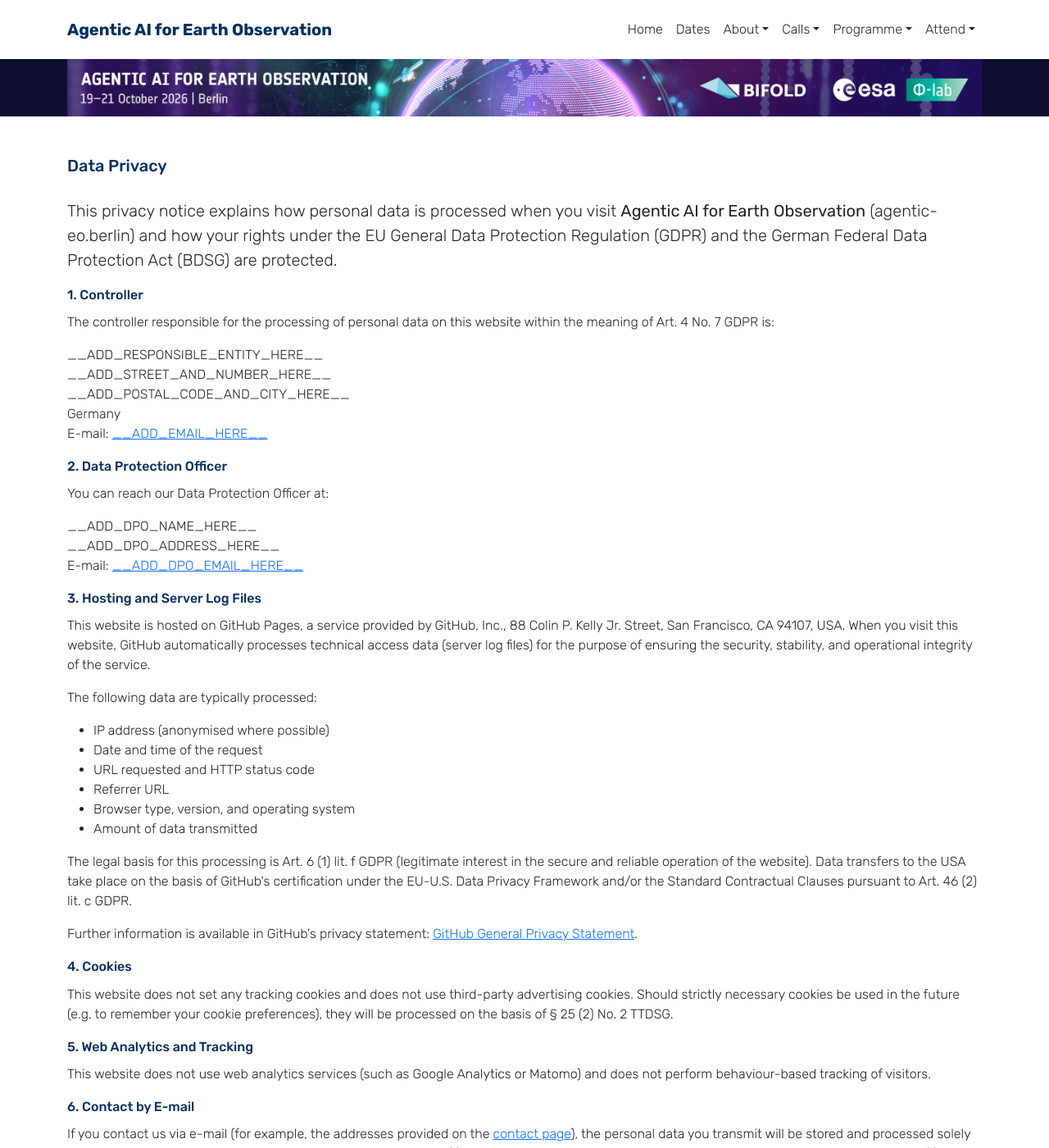
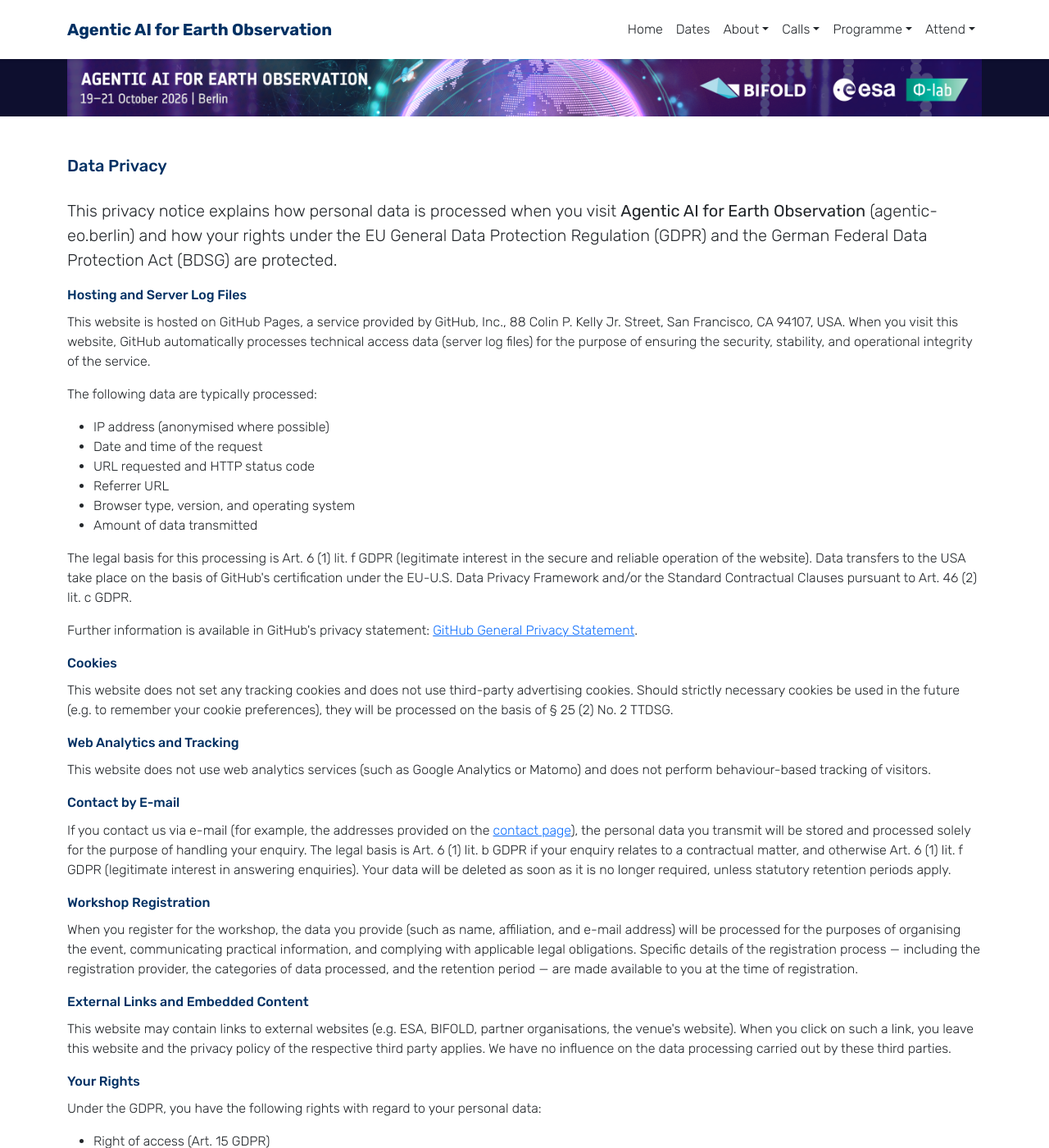
Before and after one commit to rsim-tu-berlin/agentic-eo.berlin, a Jekyll site: the page built from legal/privacy.md, in a window 1280 px wide and 1400 px high. Shown: the whole window at 82% size. Built offline with Jekyll 4.4.1, drawn with Linux system fonts in a browser that asks for light colours; some of the changed text lies outside the part shown.

Commit message:
feat: update data privacy page

```diff
--- a/legal/privacy.md
+++ b/legal/privacy.md
@@ -12,34 +12,7 @@ title: Data Privacy
   Data Protection Act (BDSG) are protected.
 </p>
 
-<h3 class="section-heading mb-2">1. Controller</h3>
-
-<p>
-  The controller responsible for the processing of personal data on this website within the
-  meaning of Art. 4 No. 7 GDPR is:
-</p>
-
-<address class="mt-0">
-  __ADD_RESPONSIBLE_ENTITY_HERE__<br>
-  __ADD_STREET_AND_NUMBER_HERE__<br>
-  __ADD_POSTAL_CODE_AND_CITY_HERE__<br>
-  Germany<br>
-  E-mail: <a href="mailto:__ADD_EMAIL_HERE__">__ADD_EMAIL_HERE__</a>
-</address>
-
-<h3 class="section-heading mb-2">2. Data Protection Officer</h3>
-
-<p>
-  You can reach our Data Protection Officer at:
-</p>
-
-<address class="mt-0">
-  __ADD_DPO_NAME_HERE__<br>
-  __ADD_DPO_ADDRESS_HERE__<br>
-  E-mail: <a href="mailto:__ADD_DPO_EMAIL_HERE__">__ADD_DPO_EMAIL_HERE__</a>
-</address>
-
-<h3 class="section-heading mb-2">3. Hosting and Server Log Files</h3>
+<h3 class="section-heading mb-2">Hosting and Server Log Files</h3>
 
 <p>
   This website is hosted on GitHub Pages, a service provided by GitHub, Inc., 88 Colin P.
@@ -71,7 +44,7 @@ title: Data Privacy
   <a href="https://docs.github.com/en/site-policy/privacy-policies/github-general-privacy-statement" target="_blank" rel="noopener noreferrer">GitHub General Privacy Statement</a>.
 </p>
 
-<h3 class="section-heading mb-2">4. Cookies</h3>
+<h3 class="section-heading mb-2">Cookies</h3>
 
 <p>
   This website does not set any tracking cookies and does not use third-party advertising
@@ -79,14 +52,14 @@ title: Data Privacy
   cookie preferences), they will be processed on the basis of § 25 (2) No. 2 TTDSG.
 </p>
 
-<h3 class="section-heading mb-2">5. Web Analytics and Tracking</h3>
+<h3 class="section-heading mb-2">Web Analytics and Tracking</h3>
 
 <p>
   This website does not use web analytics services (such as Google Analytics or Matomo) and
   does not perform behaviour-based tracking of visitors.
 </p>
 
-<h3 class="section-heading mb-2">6. Contact by E-mail</h3>
+<h3 class="section-heading mb-2">Contact by E-mail</h3>
 
 <p>
   If you contact us via e-mail (for example, the addresses provided on the
@@ -98,7 +71,7 @@ title: Data Privacy
   apply.
 </p>
 
-<h3 class="section-heading mb-2">7. Workshop Registration</h3>
+<h3 class="section-heading mb-2">Workshop Registration</h3>
 
 <p>
   When you register for the workshop, the data you provide (such as name, affiliation, and
@@ -109,7 +82,7 @@ title: Data Privacy
   registration.
 </p>
 
-<h3 class="section-heading mb-2">8. External Links and Embedded Content</h3>
+<h3 class="section-heading mb-2">External Links and Embedded Content</h3>
 
 <p>
   This website may contain links to external websites (e.g. ESA, BIFOLD, partner
@@ -118,7 +91,7 @@ title: Data Privacy
   data processing carried out by these third parties.
 </p>
 
-<h3 class="section-heading mb-2">9. Your Rights</h3>
+<h3 class="section-heading mb-2">Your Rights</h3>
 
 <p>Under the GDPR, you have the following rights with regard to your personal data:</p>
 
@@ -139,7 +112,7 @@ title: Data Privacy
   work, or place of the alleged infringement.
 </p>
 
-<h3 class="section-heading mb-2">10. Changes to This Privacy Notice</h3>
+<h3 class="section-heading mb-2">Changes to This Privacy Notice</h3>
 
 <p>
   We may update this privacy notice from time to time to reflect changes in our practices or
@@ -148,5 +121,5 @@ title: Data Privacy
 </p>
 
 <p class="text-body-secondary small">
-  Last updated: __ADD_LAST_UPDATED_DATE_HERE__
+  Last updated: 12 May 2026
 </p>
```
